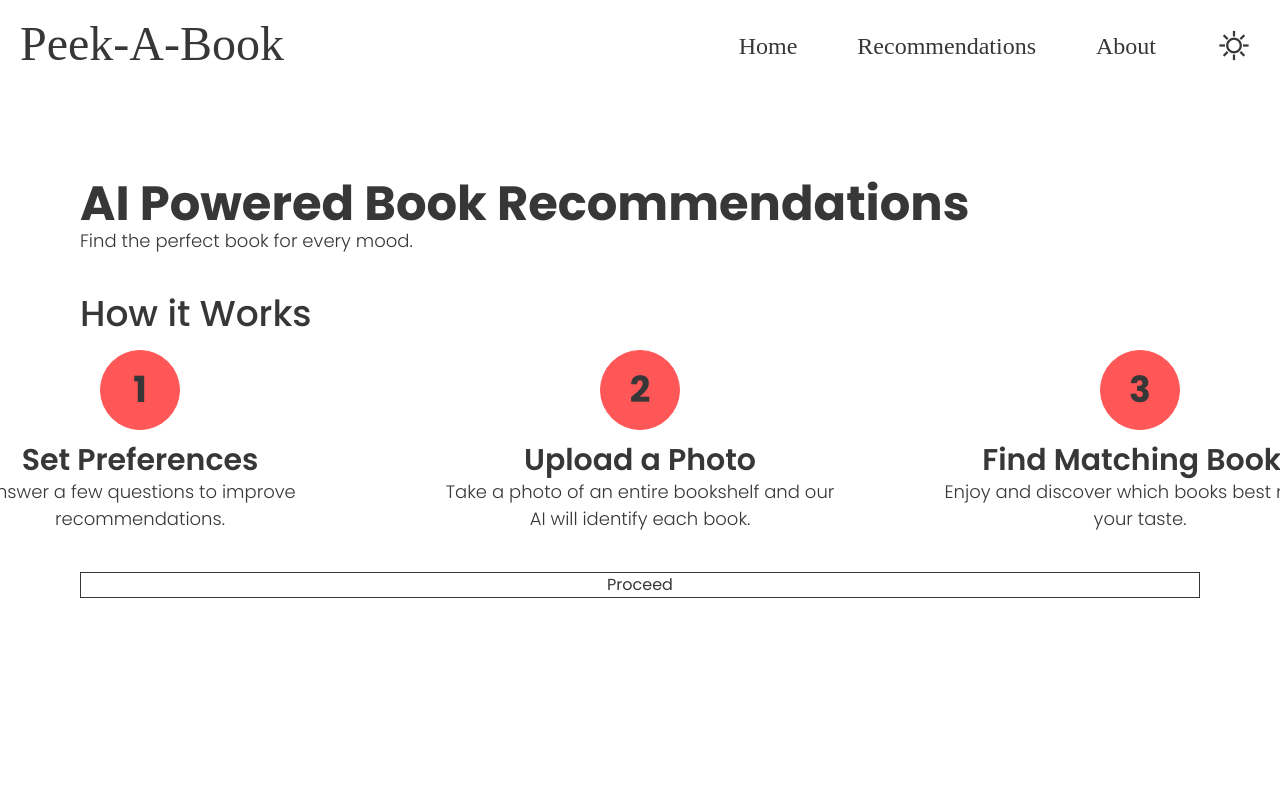
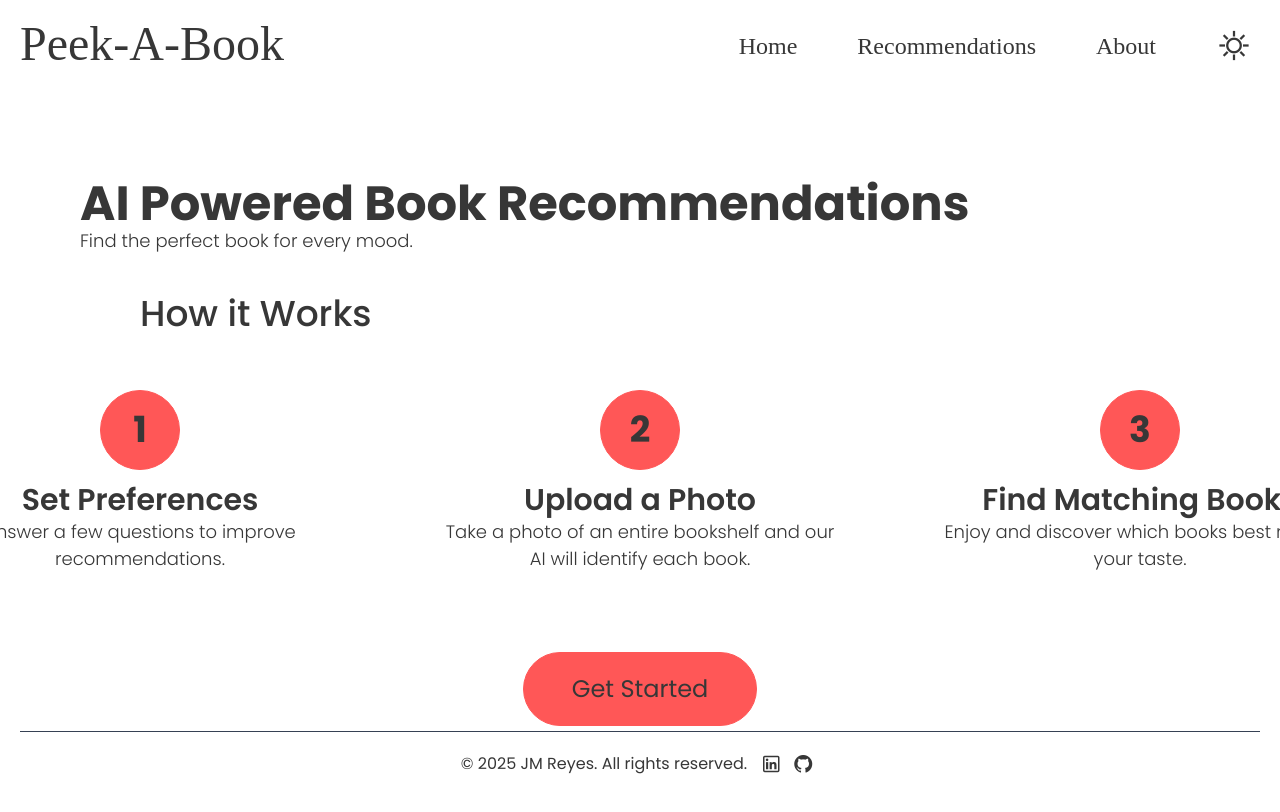
Before and after one commit to itzjmbruhhh/Peek-A-Book, a React (Vite) app in the folder frontend/: page / in a window 1280 px wide. Shown: the top 812 px of the page. Built offline with nearby package versions, Linux system fonts and the light colour scheme.

Commit message:
added and styled footer

```diff
--- /dev/null
+++ b/frontend/src/components/Footer.tsx
@@ -0,0 +1,18 @@
+import "../styles/components/Footer.css"
+
+function Footer() {
+  return (
+    <footer className='absolute inset-x-0 bottom-0 text-center align-middle p-5'>
+        <div className="border-t border-gray-700 pt-5 flex flex-row justify-center gap-2">
+        © {new Date().getFullYear()} JM Reyes. All rights reserved.
+            <div>
+                <a href="https://www.linkedin.com/in/itzjmbruhhh" target="_blank"><i className="lab la-linkedin text-2xl mx-1"></i></a>
+                <a href="https://www.github.com/itzjmbruhhh" target="_blank"><i className="lab la-github text-2xl mx-1"></i></a>
+            </div>
+        </div>
+
+    </footer>
+  )
+}
+
+export default Footer
--- a/frontend/src/index.css
+++ b/frontend/src/index.css
@@ -11,6 +11,7 @@
 
 :root {
   --color-red: #FF5757;
+  --color-red-dark: #ca2e2e;
   --font-logo: 'CooperBT' sans-serif;
   --font-all: 'Poppins', sans-serif;
 
--- a/frontend/src/pages/Home.tsx
+++ b/frontend/src/pages/Home.tsx
@@ -1,9 +1,10 @@
 import Navbar from "../components/Navbar";
+import Footer from "../components/Footer";
 import "../styles/pages/Home.css"
 
 function Home() {
   return (
-    <section id="Home" className="w-full min-h-screen">
+    <section id="Home">
       <Navbar />
 
       <div className="wrapper w-full">
@@ -17,7 +18,7 @@ function Home() {
 
           {/* Instructions Start */}
           <div className="mt-10">
-            <h2 className="font-medium text-2xl md:text-3xl xl:text-4xl">How it Works</h2>
+            <h2 className="font-medium text-2xl md:text-3xl xl:text-4xl md:ml-5 xl:ml-15 md:mb-8 xl:mb-10">How it Works</h2>
 
             <div className="steps-container">
               {/* Step 1 */}
@@ -51,15 +52,16 @@ function Home() {
           </div>
           {/* Instructions End */}
 
-          {/* Proceed Button Start */}
-          <div className="border mt-10 flex justify-center align-middle">
-            <button>
-              Proceed
+          {/* Get Started Button Start */}
+          <div className="mt-10 flex justify-center align-middle">
+            <button className="getStarted">
+              Get Started
             </button>
           </div>
-          {/* Proceed Button End */}
+          {/* Get Started Button End */}
 
         </div>
+        <Footer />
     </section>
   );
 }
--- /dev/null
+++ b/frontend/src/styles/components/Footer.css
@@ -0,0 +1 @@
+@import "tailwindcss";
--- a/frontend/src/styles/pages/Home.css
+++ b/frontend/src/styles/pages/Home.css
@@ -1,25 +1,33 @@
 @import "tailwindcss";
 
 .number {
-    @apply border border-(--color-red) bg-(--color-red) my-auto rounded-full p-2 min-w-[50px] min-h-[50px] max-w-[50px] max-h-[50px] md:min-w-15 md:min-h-15 xl:min-w-20 xl:min-h-20 text-2xl xl:text-4xl flex items-center justify-center font-bold xl:mx-auto md:mx-auto;
+  @apply border border-(--color-red) bg-(--color-red) my-auto rounded-full p-2 min-w-[50px] min-h-[50px] max-w-[50px] max-h-[50px] md:min-w-15 md:min-h-15 xl:min-w-20 xl:min-h-20 text-2xl xl:text-4xl flex items-center justify-center font-bold xl:mx-auto md:mx-auto;
 }
 
 .instruction-card {
-    @apply flex mt-4 md:flex-col xl:flex-col gap-3 md:justify-center xl:justify-center md:text-center xl:text-center md:min-w-[200px] xl:max-w-[400px] xl:min-w-[400px];
+  @apply flex mt-4 md:flex-col xl:flex-col gap-3 md:justify-center xl:justify-center md:text-center xl:text-center md:min-w-[200px] xl:max-w-[400px] xl:min-w-[400px];
 }
 
 .instructions-container {
-    @apply flex-col align-top w-full;
+  @apply flex-col align-top w-full;
 }
 
 .instruction-title {
-    @apply font-semibold text-[18px] md:text-2xl xl:text-3xl;
+  @apply font-semibold text-[18px] md:text-2xl xl:text-3xl;
 }
 
 .instruction-detail {
-    @apply text-[10px] md:text-[14px] xl:text-[18px] font-light text-(--color-gray);
+  @apply text-[10px] md:text-[14px] xl:text-[18px] font-light text-(--color-gray);
 }
 
 .steps-container {
-    @apply flex flex-col md:flex-row md:justify-center xl:flex-row xl:justify-center md:gap-15 xl:gap-25
+  @apply flex flex-col md:flex-row md:justify-center xl:flex-row xl:justify-center md:gap-15 xl:gap-25;
 }
+
+.getStarted {
+  @apply border border-(--color-red) bg-(--color-red) py-3 px-10 rounded-full cursor-pointer md:py-5 md:px-11 md:text-xl xl:py-5 xl:px-12 xl:text-2xl md:mt-8 xl:mt-10;
+}
+
+.getStarted:hover {
+  @apply border border-(--color-red-dark) bg-(--color-red-dark) transition-all duration-200 shadow-2xl;
+}
```
